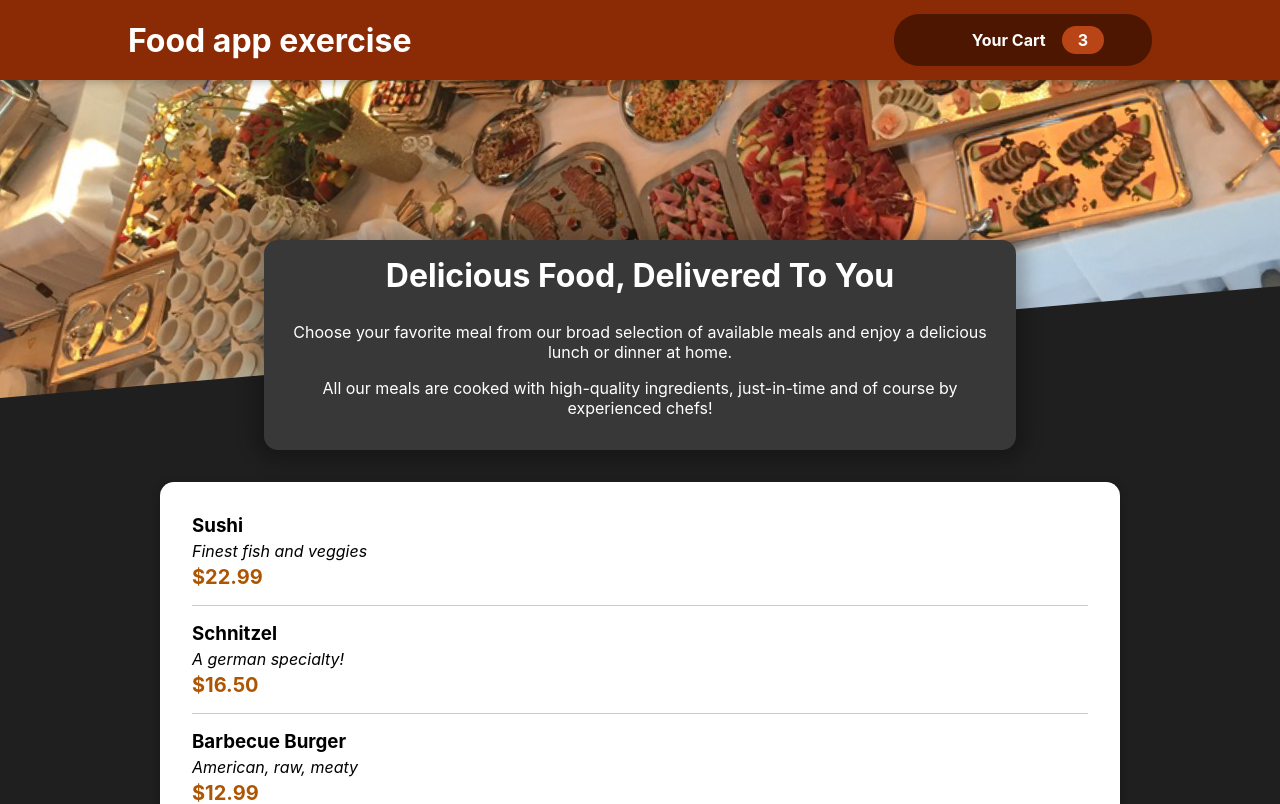
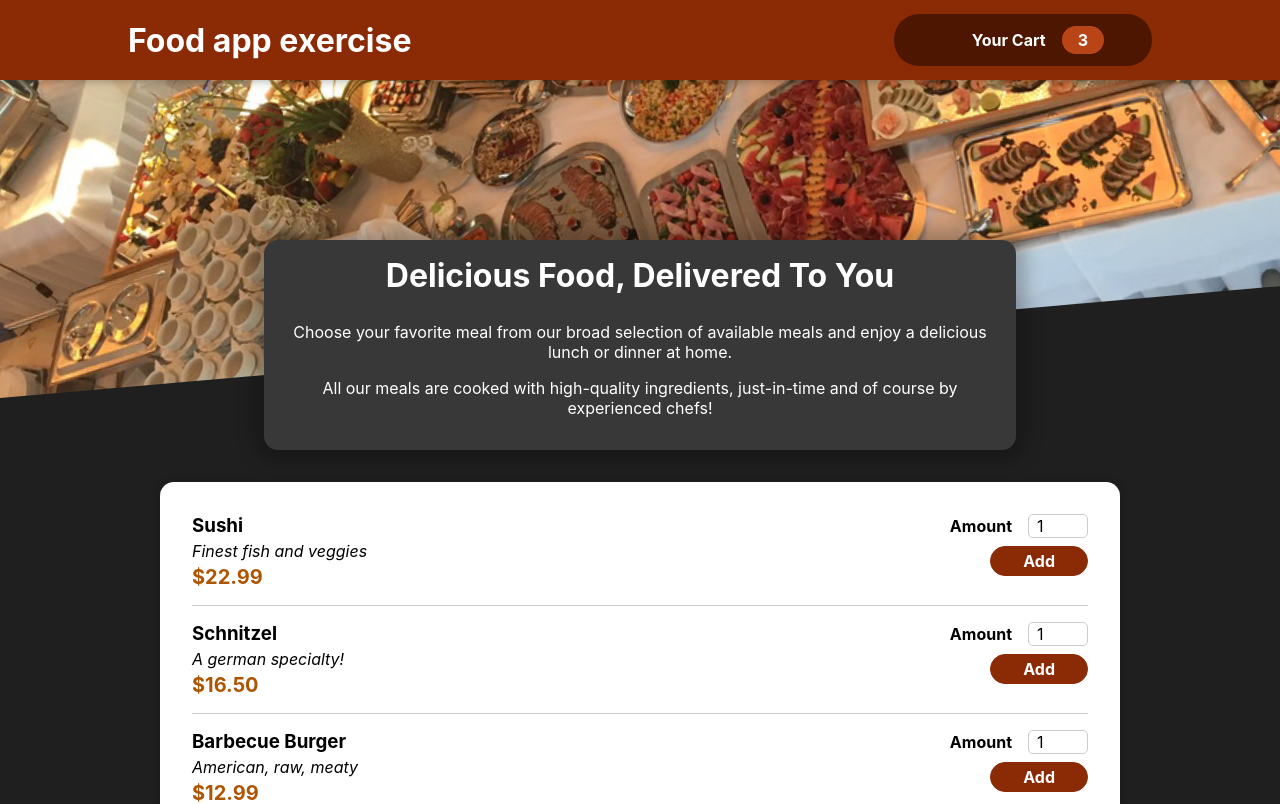
Before and after one commit to RudolfFrederiksen/react_course, a React (Create React App) app in the folder 06-food-app/: page / in a window 1280 px wide. Shown: the top 804 px of the page. Built offline with nearby package versions, Linux system fonts and the light colour scheme; some icons are missing.

Commit message:
add meal item actions add Input component

```diff
--- a/06-food-app/src/components/Meals/MealItem/MealItem.tsx
+++ b/06-food-app/src/components/Meals/MealItem/MealItem.tsx
@@ -1,6 +1,6 @@
 import { IMeal } from "../../../assets/dummy-meals";
 import classes from "./MealItem.module.scss";
-import MealItemsForm from "./MealItemsForm";
+import MealItemForm from "./MealItemForm";
 
 interface IMealItemsProps {
     meal: IMeal;
@@ -17,7 +17,7 @@
                 <div className={classes.price}>{price}</div>
             </div>
             <div>
-                <MealItemsForm />
+                <MealItemForm mealId={props.meal.id}/>
             </div>
         </li>
     );
--- /dev/null
+++ b/06-food-app/src/components/Meals/MealItem/MealItemForm.module.scss
@@ -0,0 +1,20 @@
+.form {
+    text-align: right;
+
+    button {
+        font: inherit;
+        cursor: pointer;
+        background-color: #8a2b06;
+        border: 1px solid #8a2b06;
+        color: white;
+        padding: 0.25rem 2rem;
+        border-radius: 20px;
+        font-weight: bold;
+
+        &:hover,
+        &:active {
+            background-color: #641e03;
+            border-color: #641e03;
+        }
+    }
+}
--- /dev/null
+++ b/06-food-app/src/components/Meals/MealItem/MealItemForm.tsx
@@ -0,0 +1,27 @@
+import Input from "../../UI/Input/Input";
+import classes from "./MealItemForm.module.scss";
+
+interface IMealItemFormProps {
+    mealId: string;
+}
+
+const MealItemForm = (props: IMealItemFormProps) => {
+    return (
+        <form className={classes.form}>
+            <Input
+                label="Amount"
+                input={{
+                    id: "amount_" + props.mealId,
+                    type: "number",
+                    min: 1,
+                    max: 5,
+                    step: 1,
+                    defaultValue: 1,
+                }}
+            />
+            <button>Add</button>
+        </form>
+    );
+};
+
+export default MealItemForm;
--- a/06-food-app/src/components/Meals/MealItem/MealItemsForm.tsx
+++ /dev/null
@@ -1,5 +0,0 @@
-const MealItemsForm = () => {
-    return <div></div>;
-};
-
-export default MealItemsForm;
--- /dev/null
+++ b/06-food-app/src/components/UI/Input/Input.module.scss
@@ -0,0 +1,18 @@
+.input {
+    display: flex;
+    align-items: center;
+    margin-bottom: 0.5rem;
+
+    label {
+        font-weight: bold;
+        margin-right: 1rem;
+    }
+
+    input {
+        width: 3rem;
+        border-radius: 5px;
+        border: 1px solid #ccc;
+        font: inherit;
+        padding-left: 0.5rem;
+    }
+}
--- /dev/null
+++ b/06-food-app/src/components/UI/Input/Input.tsx
@@ -0,0 +1,24 @@
+import classes from "./Input.module.scss";
+
+interface IInputProps {
+    label: string;
+    input: {
+        id: string;
+        type: string;
+        min?: number;
+        max?: number;
+        step?: number;
+        defaultValue: string | number;
+    };
+}
+
+const Input = (props: IInputProps) => {
+    return (
+        <div className={classes.input}>
+            <label htmlFor={props.input.id}>{props.label}</label>
+            <input {...props.input} />
+        </div>
+    );
+};
+
+export default Input;
```
